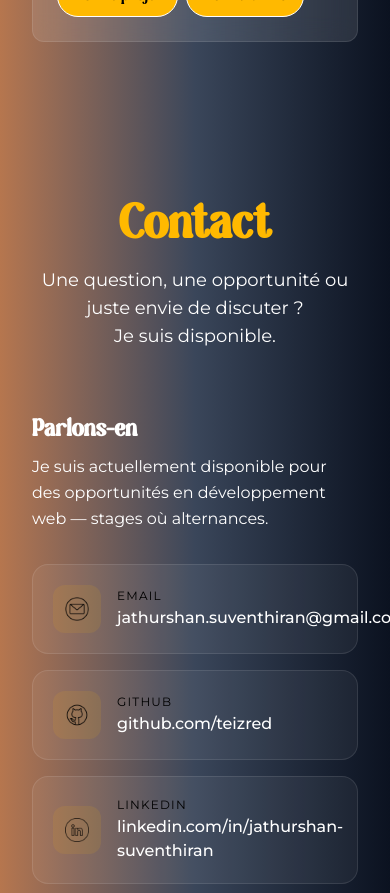
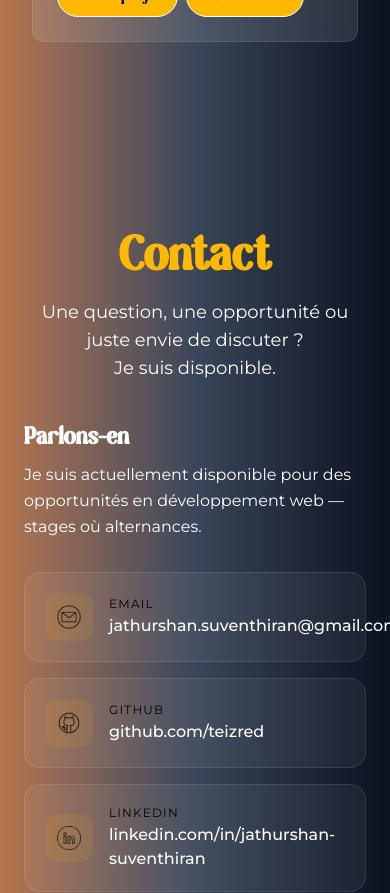
Before and after one commit to teizred/portfolio, a React (Vite) app: page / in a window 390 px wide. Shown: the part 7980-8873 px from the top of the page. Built offline with nearby package versions, Linux system fonts and the light colour scheme.

Commit message:
chore: Update contact email address, refine section layout and padding, and remove EmailJS credential comments.

```diff
--- a/src/components/sections/Contact.tsx
+++ b/src/components/sections/Contact.tsx
@@ -4,11 +4,9 @@ import githubIcon from '../../assets/icons/github.png';
 import linkedinIcon from '../../assets/icons/linkedin.png';
 import emailIcon from '../../assets/icons/email.png';
 
-// ─── Replace these with your real EmailJS credentials ───────────────────────
 const EMAILJS_SERVICE_ID  = 'service_fhnw8fa';
 const EMAILJS_TEMPLATE_ID = 'template_ujxsbnr';
 const EMAILJS_PUBLIC_KEY  = 'AXjZnpEhsa5R0WS73';
-// ─────────────────────────────────────────────────────────────────────────────
 
 export default function Contact() {
     const formRef = useRef<HTMLFormElement>(null);
@@ -33,11 +31,11 @@ export default function Contact() {
     };
 
     return (
-        <section id="contact" className="relative min-h-screen bg-transparent w-full px-8 py-20 flex items-center">
+        <section id="contact" className="relative min-h-screen bg-transparent w-full px-6 md:px-8 pt-28 pb-20 flex items-start md:items-center">
             <div className="max-w-5xl mx-auto w-full relative z-10">
 
                 {/* Header */}
-                <div className="text-center mb-16">
+                <div className="text-center mb-10 md:mb-16">
                     <h1 className="text-5xl md:text-6xl font-bold font-magilo text-amber-400 mb-4">
                         Contact
                     </h1>
@@ -60,7 +58,7 @@ export default function Contact() {
                         <div className="flex flex-col gap-4">
                             {/* Email */}
                             <a
-                                href="mailto:contact@teizred.dev"
+                                href="mailto:jathurshan.suventhiran@gmail.com"
                                 className="group flex items-center gap-4 bg-white/5 border border-white/10 rounded-2xl p-5 hover:border-amber-400/50 transition-all duration-300"
                             >
                                 <div className="w-12 h-12 rounded-xl bg-amber-400/10 flex items-center justify-center text-amber-400 text-xl shrink-0 group-hover:bg-amber-400/20 transition-colors">
```
